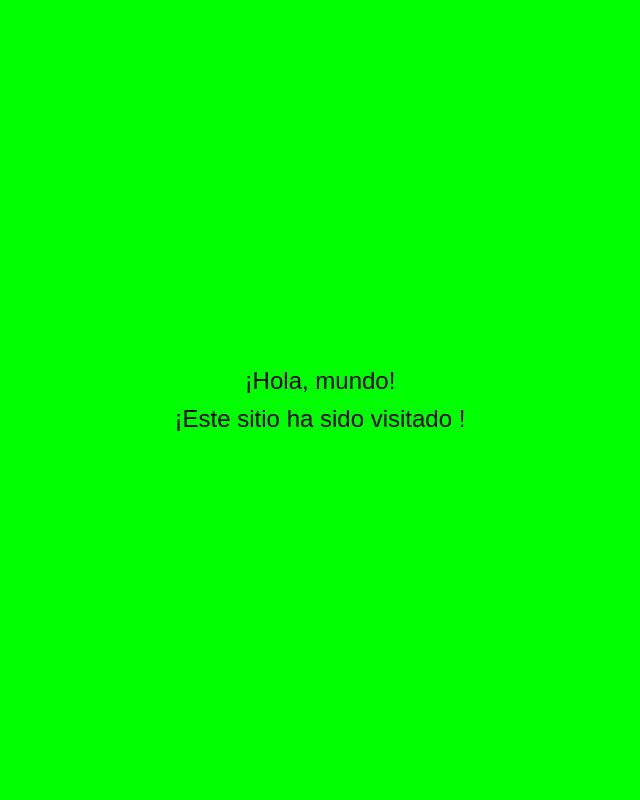
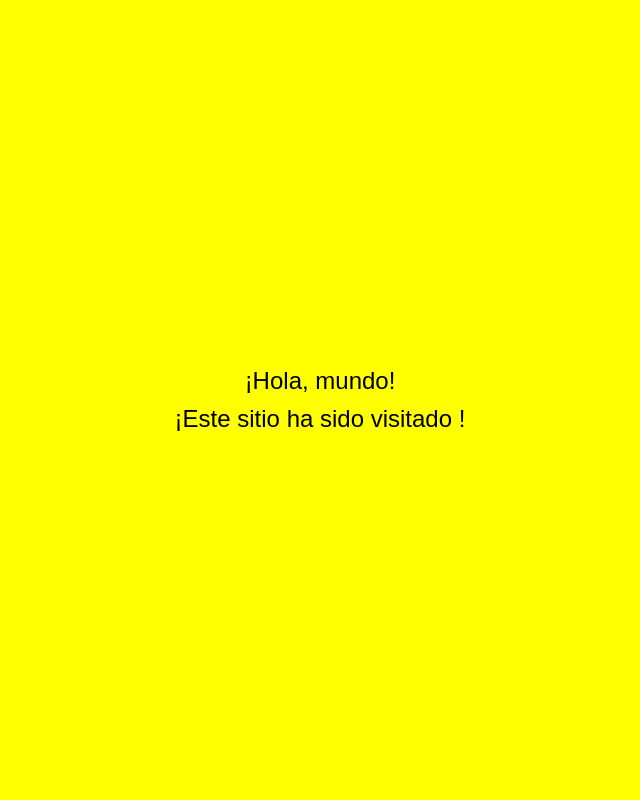
Before and after one commit to OliverosCarlos/basic-flask-api, a Flask app: template templates/home.html in a window 1280 px wide. Shown: the whole page, without its empty margins (320-960 px from the left). Run offline with Flask 3, Linux system fonts and the light colour scheme; the template is opened without the code that fills it, so the values that code supplies are empty.

Commit message:
Home color Yellow setup

```diff
--- a/templates/home.html
+++ b/templates/home.html
@@ -13,7 +13,7 @@
             height: 100vh;
             margin: 0;
             font-family: Arial, sans-serif;
-            background-color: #00FF00;
+            background-color: #FFFF00;
         }
 
         .messages {
```
